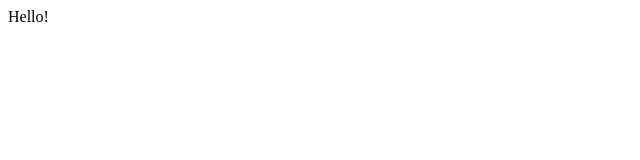
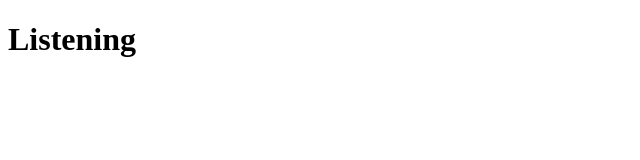
Before and after one commit to nicoleallisonmusic/nicoleallisonmusic.github.io, a plain HTML site: page index.html in a window 1280 px wide. Shown: the whole page, without its empty margins (0-640 px from the left). Drawn offline with Linux system fonts and the light colour scheme.

Commit message:
Update index.html

```diff
--- a/index.html
+++ b/index.html
@@ -1,6 +1,11 @@
 <!DOCTYPE html>
+
 <html>
-
-Hello!
+  <head>
+    <title>Nicole's Music Education Resources</title>
+  </head>
+  <body>
+    <h1><b>Listening</b></h1>
+  </body>
 
 </html>
```
